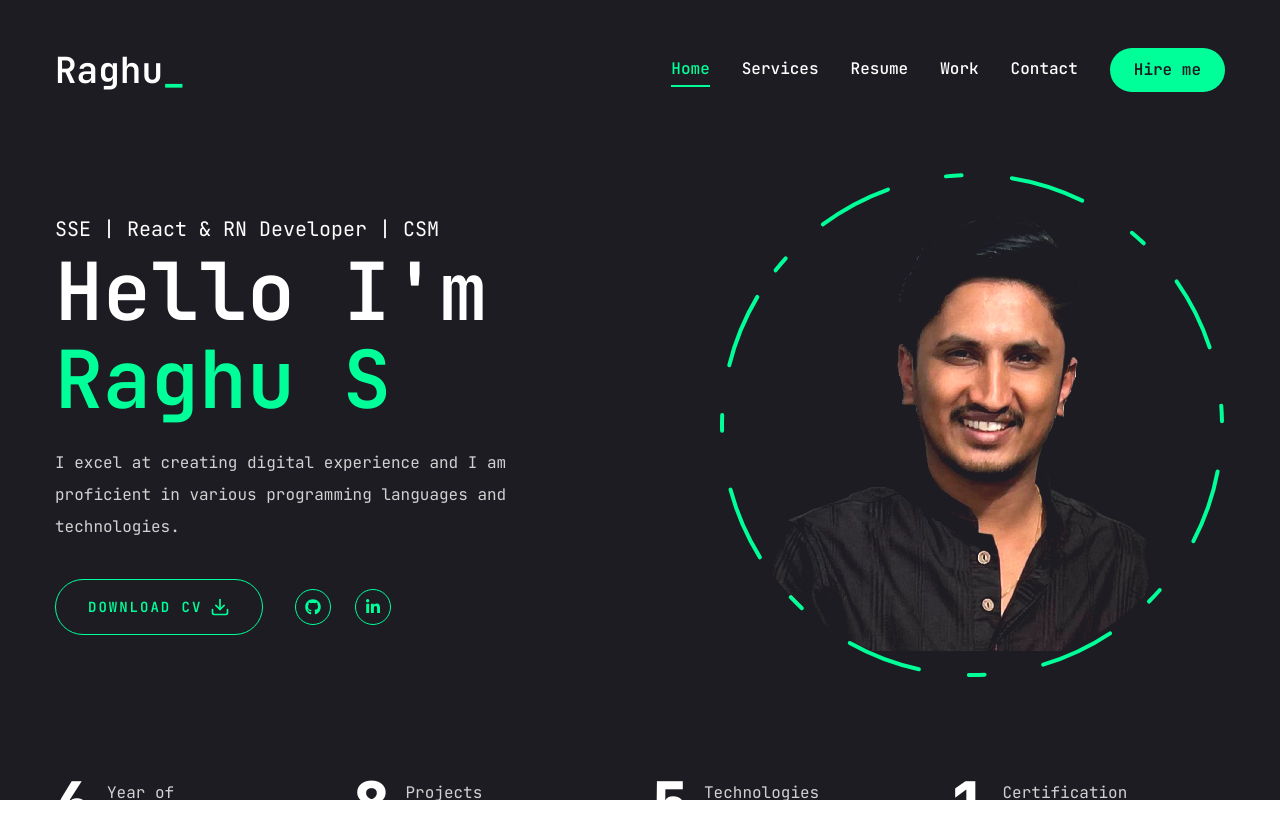
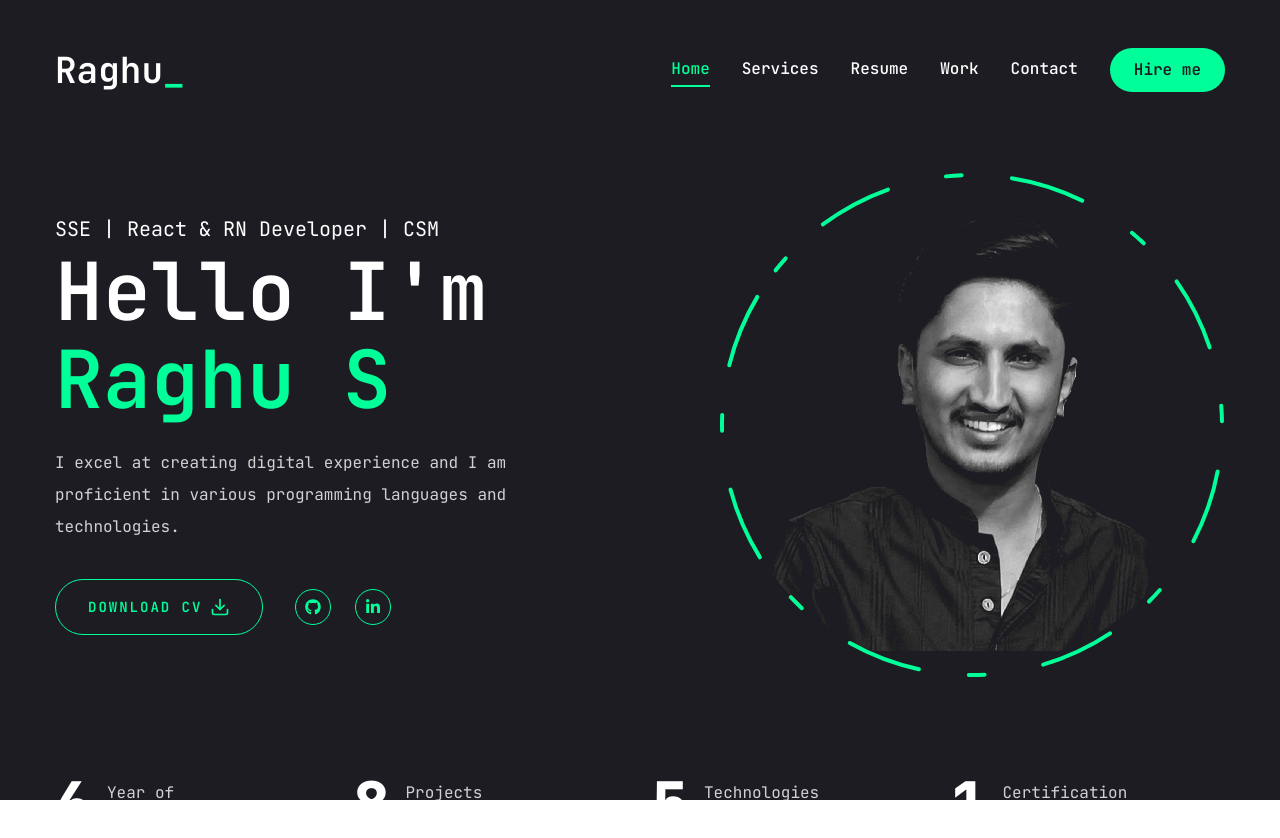
Before and after one commit to raghu04/personal-portfolio, a Next.js app: page / in a window 1280 px wide. Shown: the top 838 px of the page. Built offline with nearby package versions, Linux system fonts and the light colour scheme.

Commit message:
fix: profile pic grayscale

```diff
--- a/components/MobileNav.tsx
+++ b/components/MobileNav.tsx
@@ -42,7 +42,7 @@ const MobileNav = () => {
       <SheetContent className="flex flex-col">
         {/* logo */}
         {/* logo */}
-        <div className="mt-32 mb-40 text-2xl text-center">
+        <div className="mt-28 mb-28 text-2xl text-center">
           <Link href="/">
             <h1 className="text-4xl font-semibold">
               Raghu<span className="text-accent">_</span>
--- a/components/Photo.tsx
+++ b/components/Photo.tsx
@@ -29,7 +29,7 @@ const Photo = () => {
             alt=""
             quality={100}
             src="/assets/photo.png"
-            className="object-contain rounded-full"
+            className="object-contain rounded-full grayscale"
           />
         </motion.div>
 
```
